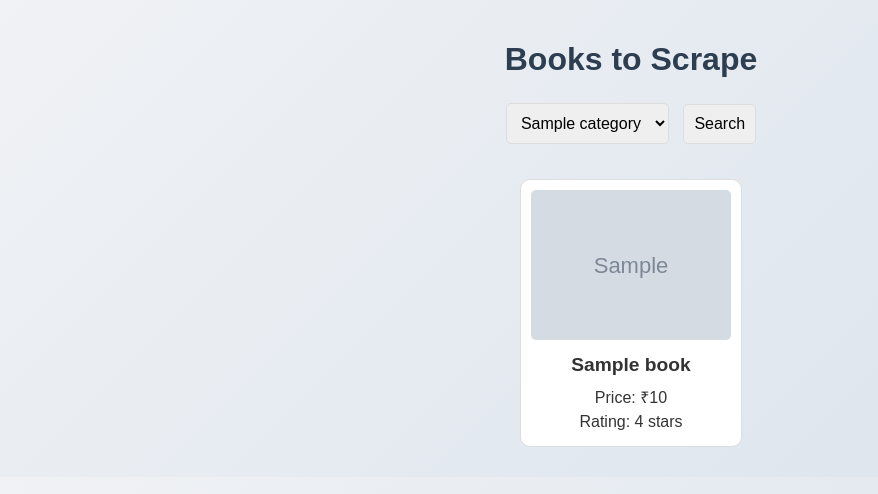
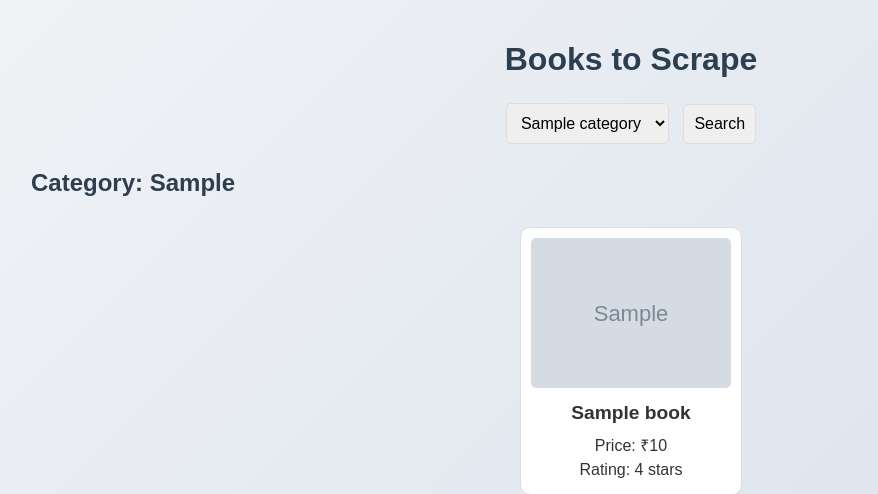
Before and after one commit to Deepak8260/Books-To-Scrape-Flask-App, a Flask app: template templates/books.html in a window 1280 px wide. Shown: the top 494 px of the page, without its empty margins (9-887 px from the left). Run offline with Flask 3, Linux system fonts and the light colour scheme; the template is opened without the code that fills it: most values are stand-ins (such as "Sample title", 1, 10 or a date in 2020); grey boxes marked "Sample" are stand-in pictures.

Commit message:
version 3: added category subheading after each selected item from the dropdown

```diff
--- a/app.py
+++ b/app.py
@@ -91,7 +91,7 @@ def home():
 
         print(f"Books found: {len(all_books)}")  # Debugging statement
 
-    return render_template('books.html', books=all_books, categories=categories.keys())
+    return render_template('books.html', books=all_books, categories=categories.keys(), selected_category=selected_category)
 
 if __name__ == '__main__':
     app.run(debug=True)
--- a/static/styles.css
+++ b/static/styles.css
@@ -9,7 +9,6 @@ body {
 h1 {
     text-align: center;
     margin-bottom: 20px;
-    animation: fadeIn 1s ease-in-out;
     color: #2c3e50;
 }
 
@@ -24,6 +23,12 @@ select, button {
     border-radius: 5px;
     border: 1px solid #ddd;
     font-size: 1em;
+}
+
+.subheading {
+    font-weight: bold;
+    margin-left: 20px;
+    color: #2c3e50;
 }
 
 .book-container {
@@ -41,7 +46,6 @@ select, button {
     width: 200px;
     text-align: center;
     transition: transform 0.3s, box-shadow 0.3s;
-    animation: slideUp 0.5s ease-in-out;
 }
 
 .book:hover {
@@ -63,20 +67,8 @@ select, button {
 .book h2 {
     font-size: 1.2em;
     margin: 10px 0;
-    animation: fadeIn 1s ease-in-out;
 }
 
 .book p {
     margin: 5px 0;
-    animation: fadeIn 1s ease-in-out;
 }
-
-@keyframes fadeIn {
-    from { opacity: 0; }
-    to { opacity: 1; }
-}
-
-@keyframes slideUp {
-    from { transform: translateY(20px); }
-    to { transform: translateY(0); }
-}
--- a/templates/books.html
+++ b/templates/books.html
@@ -16,6 +16,11 @@
         </select>
         <button type="submit">Search</button>
     </form>
+
+    {% if selected_category %}
+    <h2 class="subheading">Category: {{ selected_category }}</h2>
+    {% endif %}
+
     <div class="book-container">
         {% for title, price, rating, img in books %}
         <div class="book">
```
